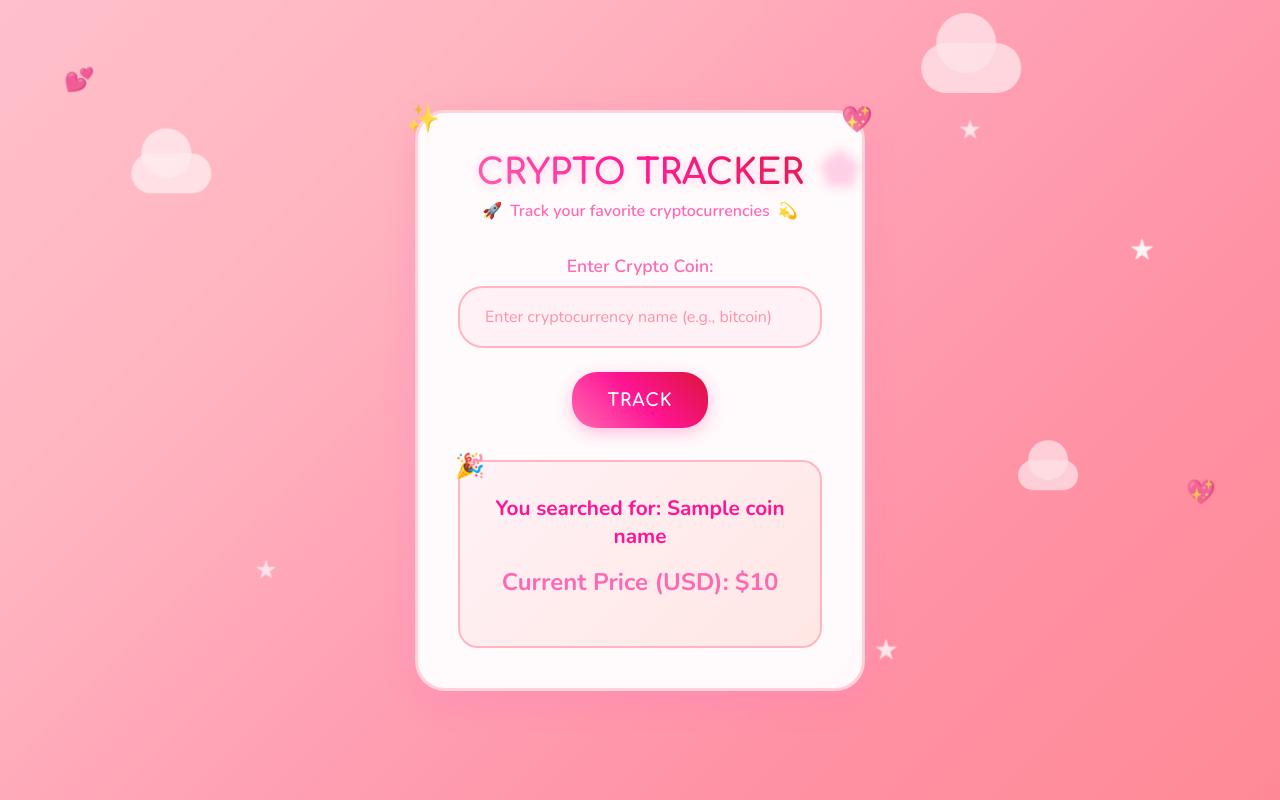
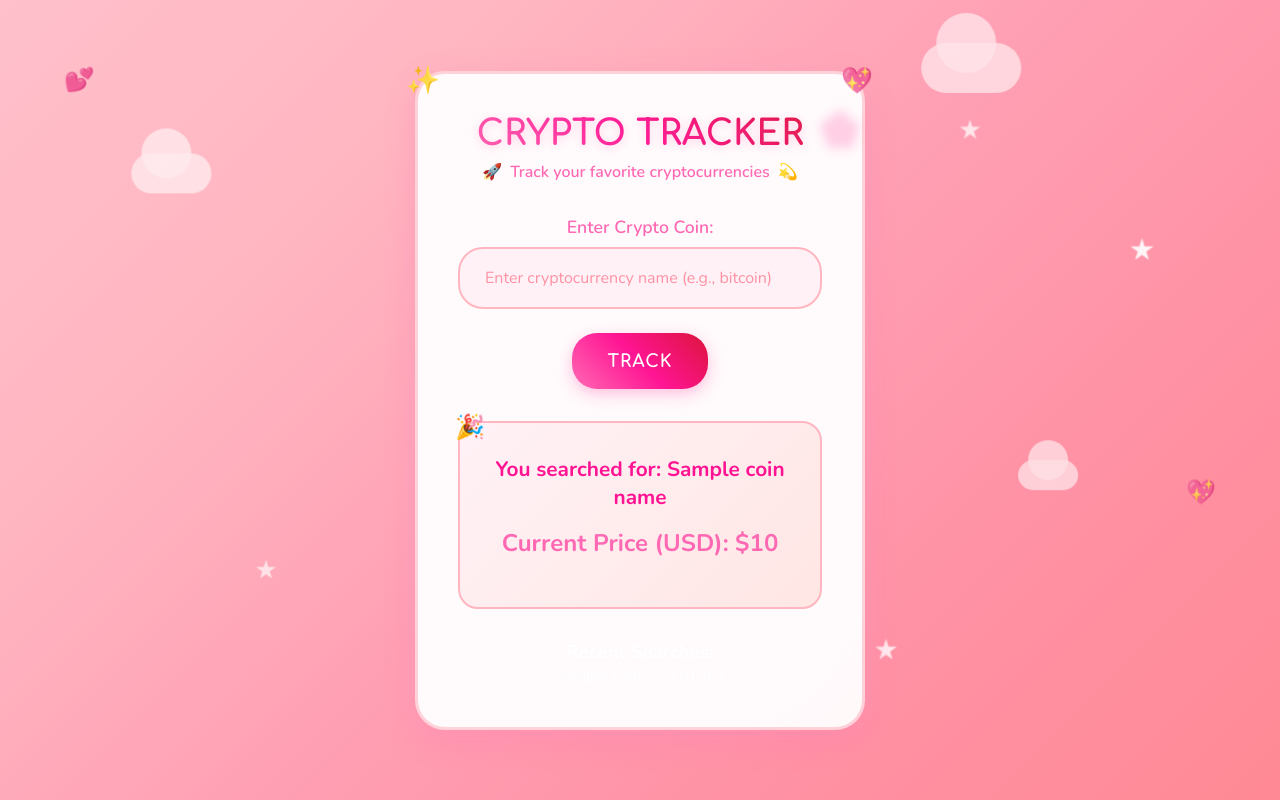
Before and after one commit to Divyaswami1804/crypto_price_tracker, a Flask app: template templates/index.html in a window 1280 px wide. Run offline with Flask 3, Linux system fonts and the light colour scheme; the template is opened without the code that fills it: most values are stand-ins (such as "Sample title", 1, 10 or a date in 2020).

Commit message:
Added SQLite database to store search history

```diff
--- a/app.py
+++ b/app.py
@@ -1,10 +1,15 @@
 from flask import Flask, render_template, request
 import requests  #API call from http
+import sqlite3
 app = Flask(__name__)
 @app.route('/', methods=['Get', 'POST'])
 def home():
     coin_name = None
     price = None
+    last_searches =[]
+    #connect to DB
+    conn = sqlite3.connect('crypto.db')
+    cur = conn.cursor()
 
     if request.method == 'POST':
         coin_name = request.form['coin'].lower()
@@ -18,13 +23,24 @@ def home():
             data = response.json()
             if coin_name in data:
                 price = data[coin_name]['usd']
+
+                # Save to DB
+                cur.execute("INSERT INTO searches (coin_name, price) VALUES (?, ?)", (coin_name, price))
+
+                conn.commit()
+
             else:
                 price = 'Invalid coin name'
         else:
             price = 'API request failed'
 
+            # Always fetch last 5 searches
+            cur.execute("SELECT coin_name, price, timestamp FROM searches ORDER BY id DESC LIMIT 5")
+            last_searches = cur.fetchall()
 
-    return render_template('index.html',coin_name = coin_name , price = price )
+            conn.close()
+
+    return render_template('index.html',coin_name = coin_name , price = price, last_searches = last_searches )
 
 if __name__ == '__main__':
     app.run(debug=True)
--- /dev/null
+++ b/init_db.py
@@ -0,0 +1,6 @@
+import sqlite3
+
+conn = sqlite3.connect('crypto.db')
+with open('schema.sql') as f:
+    conn.executescript(f.read())
+conn.close()
--- /dev/null
+++ b/schema.sql
@@ -0,0 +1,6 @@
+CREATE TABLE IF NOT EXISTS searches (
+    id INTEGER PRIMARY KEY AUTOINCREMENT,
+    coin_name TEXT NOT NULL,
+    price TEXT NOT NULL,
+    timestamp DATETIME DEFAULT CURRENT_TIMESTAMP
+);
--- a/templates/index.html
+++ b/templates/index.html
@@ -512,7 +512,17 @@
             {% if price %}
             <h2 style="color: #ff69b4; font-size: 1.5rem; margin-bottom: 1rem;">Current Price (USD): ${{ price }}</h2>
             {% endif %}
+
         </div>
+        {% if last_searches %}
+            <h3 style="margin-top: 30px; color: #fff;">Recent Searches:</h3>
+                <ul style="list-style: none; padding: 0; color: #fff;">
+                    {% for coin, price, timestamp in last_searches %}
+                <li>{{ coin }} → ${{ price }} at {{ timestamp }}</li>
+        {% endfor %}
+    </ul>
+{% endif %}
+
         {% endif %}
     </div>
 
```
Also changed, not shown: crypto.db (added).
